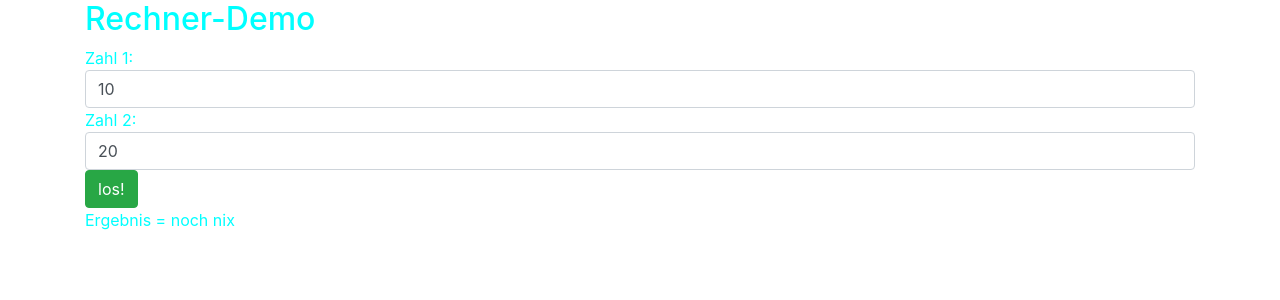
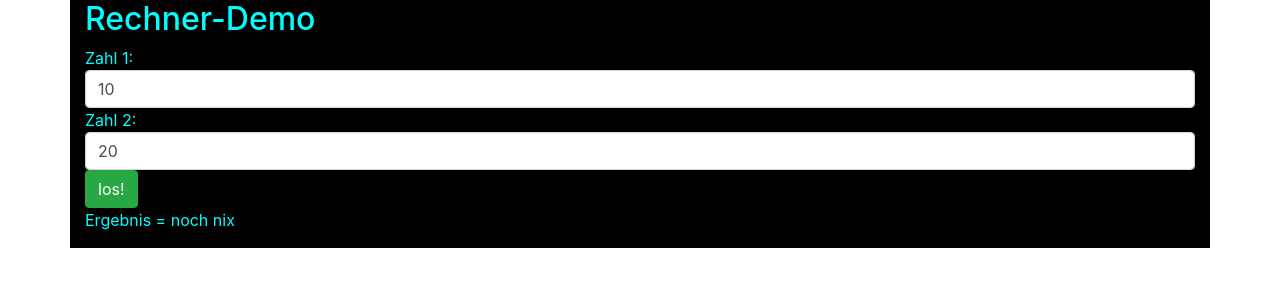
Before and after one commit to timonbarth/sabw2019-timon, an Angular app: page / in a window 1280 px wide. Shown: the top 300 px of the page. Built offline with nearby package versions, Linux system fonts and the light colour scheme.

Commit message:
1 file modified

```diff
--- a/src/app/rechner-rotation/rechner-rotation.component.css
+++ b/src/app/rechner-rotation/rechner-rotation.component.css
@@ -1,4 +1,4 @@
 #container{
 color : aqua;
-
+background-color : black
 }
```
